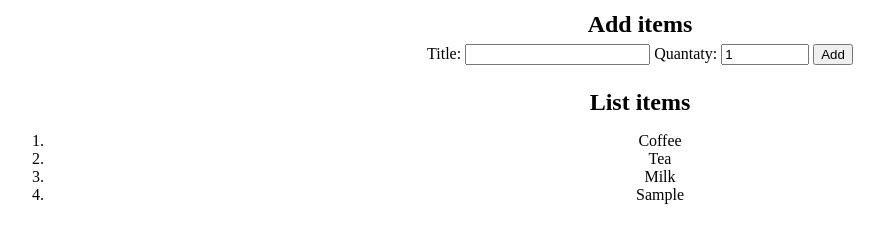
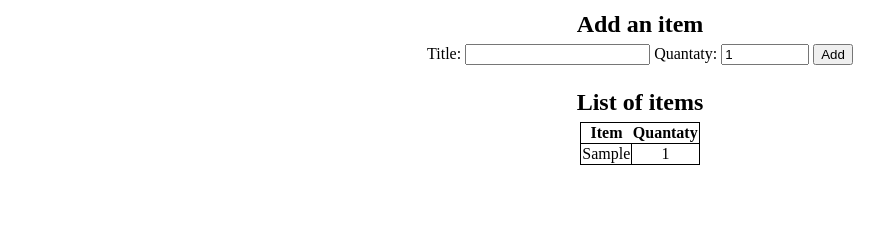
Before and after one commit to starushkja/project-Catalog, a plain HTML site: page index.html in a window 1280 px wide. Both pictures are taken after typing "Sample" into the empty fields and a click on the input "Add". Shown: the part 126-368 px from the top of the page, without its empty margins (0-884 px from the left). Drawn offline with Linux system fonts and the light colour scheme.

Commit message:
feat: Use table instead of ordered list
Use table instead of list ot render list of items.

```diff
--- a/designs.js
+++ b/designs.js
@@ -15,10 +15,19 @@ const submit = document.getElementById('MakeCatalog');
 )
 
 function makeList(){
-    const li = document.createElement('li');
-    li.innerHTML = listTitle.value;
-    listOfItems.append(li);
+    const row = document.createElement('tr');
+
+    const columnItem = document.createElement('td');
+    columnItem.innerHTML = listTitle.value;
+    row.appendChild(columnItem);
+
+    const columnQuantity = document.createElement('td');
+    columnQuantity.innerHTML = listQa.value;
+    row.appendChild(columnQuantity);
+
+    listOfItems.append(row);
     listTitle.value ='';
+    listQa.value = '1';
 
 }
 
--- a/index.html
+++ b/index.html
@@ -8,7 +8,7 @@
 <body>
     <h1>Catalog</h1>
 
-    <h2>Add items</h2>
+    <h2>Add an item</h2>
     <form id="MakeCatalog">
         Title:
         <input type="string" id="inputTitle" name="Title" >
@@ -19,12 +19,13 @@
 
 
 
-    <h2>List items</h2>
-    <ol id="listBook">
-      <li>Coffee</li>
-      <li>Tea</li>
-      <li>Milk</li>
-    </ol>
+    <h2>List of items</h2>
+    <table id="listBook">
+      <tr>
+        <th>Item</th>
+        <th>Quantaty</th>
+      </tr>
+     </table>
 
 
     <script src="designs.js"></script>
```
